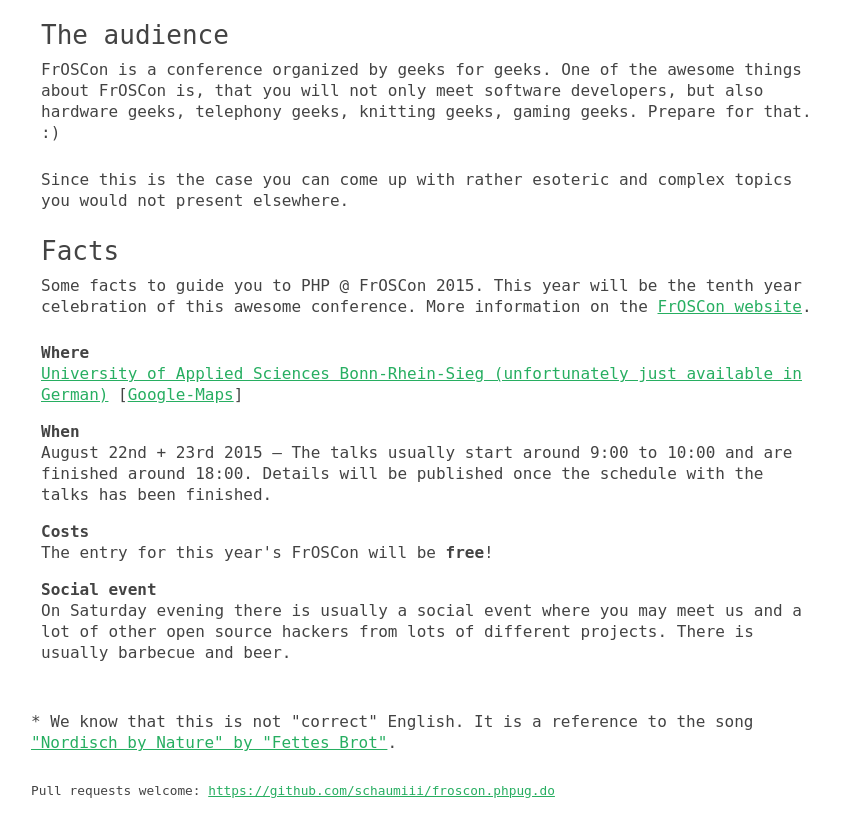
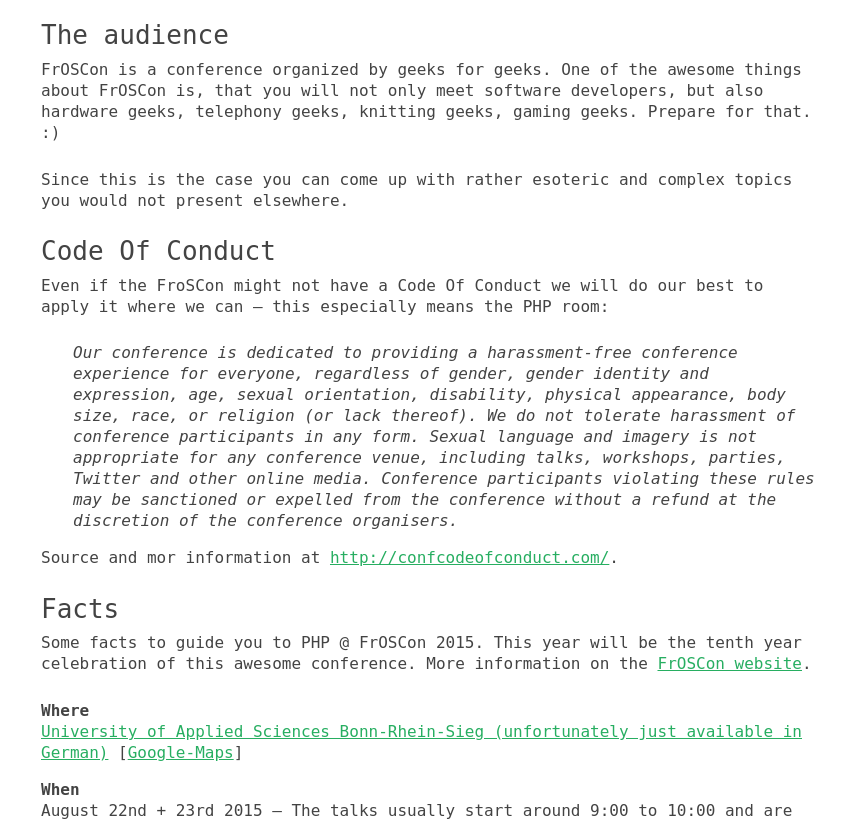
Before and after one commit to schaumiii/froscon.phpug.do, a PHP site: page / in a window 1280 px wide. Shown: the part 680-1499 px from the top of the page, without its empty margins (209-1053 px from the left). Before the commit the page ends 1478 px from the top, so only its background shows below. Run offline with PHP 8.4, Linux system fonts and the light colour scheme.

Commit message:
Added Code of Conduct

```diff
--- a/controllers/cfp.php
+++ b/controllers/cfp.php
@@ -83,6 +83,7 @@ $_SESSION['numbers'] = array_map(
     <li>You get free entry to the conference.</li>
     <li>There will be food and drinks for you, for free.</li>
     <li>We will not be able to cover travel or accommodation.</li>
+    <li>Read more about the <a href="/#audience">audience</a> and the <a href="/#coc">Code of Conduct</a></li>
 </ul>
 
 <h4>Your talk</h4>
--- a/controllers/index.html
+++ b/controllers/index.html
@@ -2,9 +2,13 @@
 <p>Again <a href="http://phpugdo.de">we</a> will organize the PHP Room at the <a href="http://www.froscon.de/en/home/">Free and Open Source Software Conference (FrOSCon)</a> – for the tenth time now. And we decided to give the PHP room a new twist this year again.</p>
 <p>As last year we want to nerd out in our room. We want you to propose talks on nerdy, crazy stuff you did with PHP. Not the common conference talk, but let us hear about the crazy shit you are not supposed to tell anyone. Wrote a distributed raytracer, which generates images based on cosmic radiation only using functional paradigms in PHP? You are right on, <a href="/?page=cfp">propose your talk now</a>.</p>
 <p>Note that unless we find a sponsor for this, we won't be able to cover your travel expenses. This is an almost free conference organized by volunteers. We do not get any money for doing this, it just costs us time. But promised, we gonna have a lot of fun.</p>
-<h3>The audience</h3>
+<h3 id="audience">The audience</h3>
 <p>FrOSCon is a conference organized by geeks for geeks. One of the awesome things about FrOSCon is, that you will not only meet software developers, but also hardware geeks, telephony geeks, knitting geeks, gaming geeks. Prepare for that. :)</p>
 <p>Since this is the case you can come up with rather esoteric and complex topics you would not present elsewhere.</p>
+<h3 id="coc">Code Of Conduct</h3>
+<p>Even if the FroSCon might not have a Code Of Conduct we will do our best to apply it where we can – this especially means the PHP room:</p>
+<blockquote>Our conference is dedicated to providing a harassment-free conference experience for everyone, regardless of gender, gender identity and expression, age, sexual orientation, disability, physical appearance, body size, race, or religion (or lack thereof). We do not tolerate harassment of conference participants in any form. Sexual language and imagery is not appropriate for any conference venue, including talks, workshops, parties, Twitter and other online media. Conference participants violating these rules may be sanctioned or expelled from the conference without a refund at the discretion of the conference organisers.</blockquote>
+<p>Source and mor information at <a href="http://confcodeofconduct.com/">http://confcodeofconduct.com/</a>.</p>
 <h3>Facts</h3>
 <p>Some facts to guide you to PHP @ FrOSCon 2015. This year will be the tenth year celebration of this awesome conference. More information on the <a href="http://www.froscon.de/en/home/">FrOSCon website</a>.</p>
 <dl>
--- a/htdocs/styles/custom.css
+++ b/htdocs/styles/custom.css
@@ -3,6 +3,12 @@ body {
     margin: 0px auto;
 
     font-family: "Deja Vu Sans Mono", monospace;
+}
+
+blockquote {
+    font-size: 1rem;
+    line-height: 1.3125rem;
+    margin-left: 2rem;
 }
 
 dt,
```
